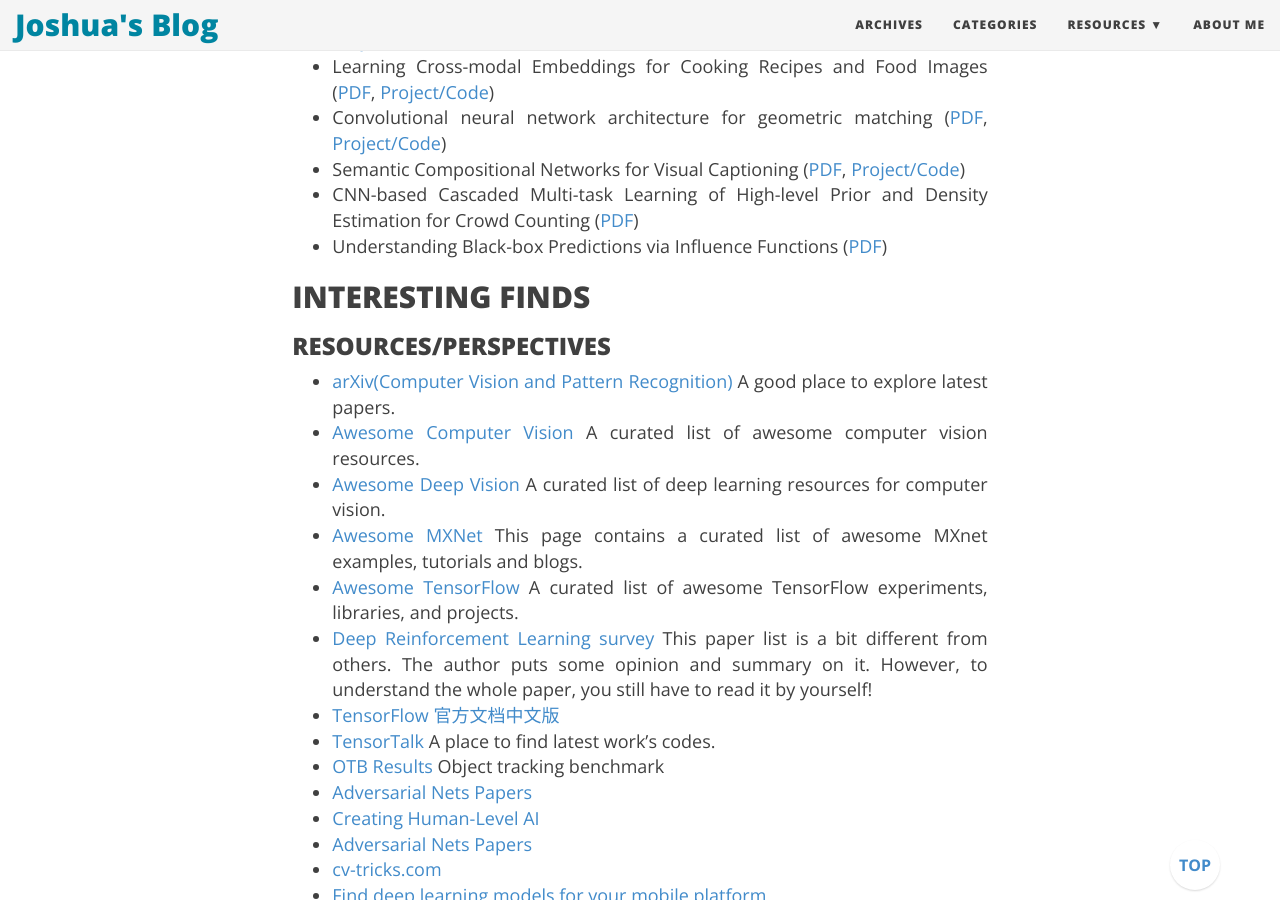
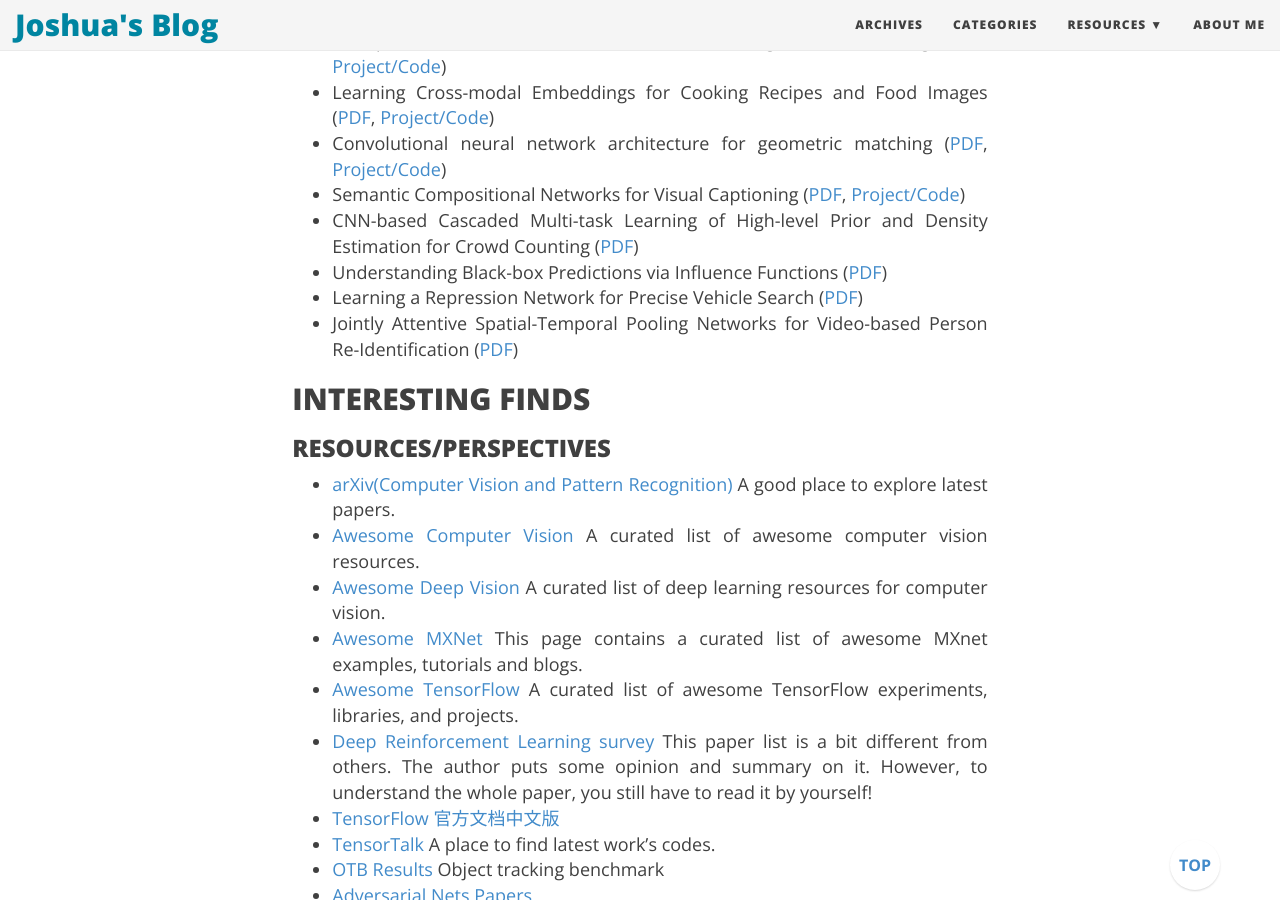
Before and after one commit to joshua19881228/joshua19881228.github.io, a Jekyll site: the page built from _posts/Computer_Vision/2016-08-25-my-jumble-of-computer-vision.md, in a window 1280 px wide and 900 px high, scrolled down 16797 px. Built offline with Jekyll 4.4.1, drawn with Linux system fonts in a browser that asks for light colours; nearby versions of some CDN libraries; comment, search, counter and statistics services are not loaded; some of the changed text lies outside the part shown.

Commit message:
update post

```diff
--- a/_posts/Computer_Vision/2016-08-25-my-jumble-of-computer-vision.md
+++ b/_posts/Computer_Vision/2016-08-25-my-jumble-of-computer-vision.md
@@ -123,6 +123,7 @@
 * Semantic Segmentation with Reverse Attention ([PDF](https://arxiv.org/abs/1707.06426))
 * Learning Deconvolution Network for Semantic Segmentation ([PDF](https://arxiv.org/abs/1505.04366), [Project/Code](https://github.com/HyeonwooNoh/DeconvNet))
 * Depth Adaptive Deep Neural Network for Semantic Segmentation ([PDF](https://arxiv.org/abs/1708.01818))
+* Semantic Instance Segmentation with a Discriminative Loss Function ([PDF](https://arxiv.org/abs/1708.02551))
 
 ### TRACKING ###
 
@@ -421,6 +422,8 @@
 * Semantic Compositional Networks for Visual Captioning ([PDF](https://arxiv.org/abs/1611.08002), [Project/Code](https://github.com/zhegan27/SCN_for_video_captioning))
 * CNN-based Cascaded Multi-task Learning of High-level Prior and Density Estimation for Crowd Counting ([PDF](https://arxiv.org/abs/1707.09605))
 * Understanding Black-box Predictions via Influence Functions ([PDF](https://arxiv.org/abs/1703.04730))
+* Learning a Repression Network for Precise Vehicle Search ([PDF](https://arxiv.org/abs/1708.02386))
+* Jointly Attentive Spatial-Temporal Pooling Networks for Video-based Person Re-Identification ([PDF](https://arxiv.org/abs/1708.02286))
 
 ## INTERESTING FINDS ##
 
```
